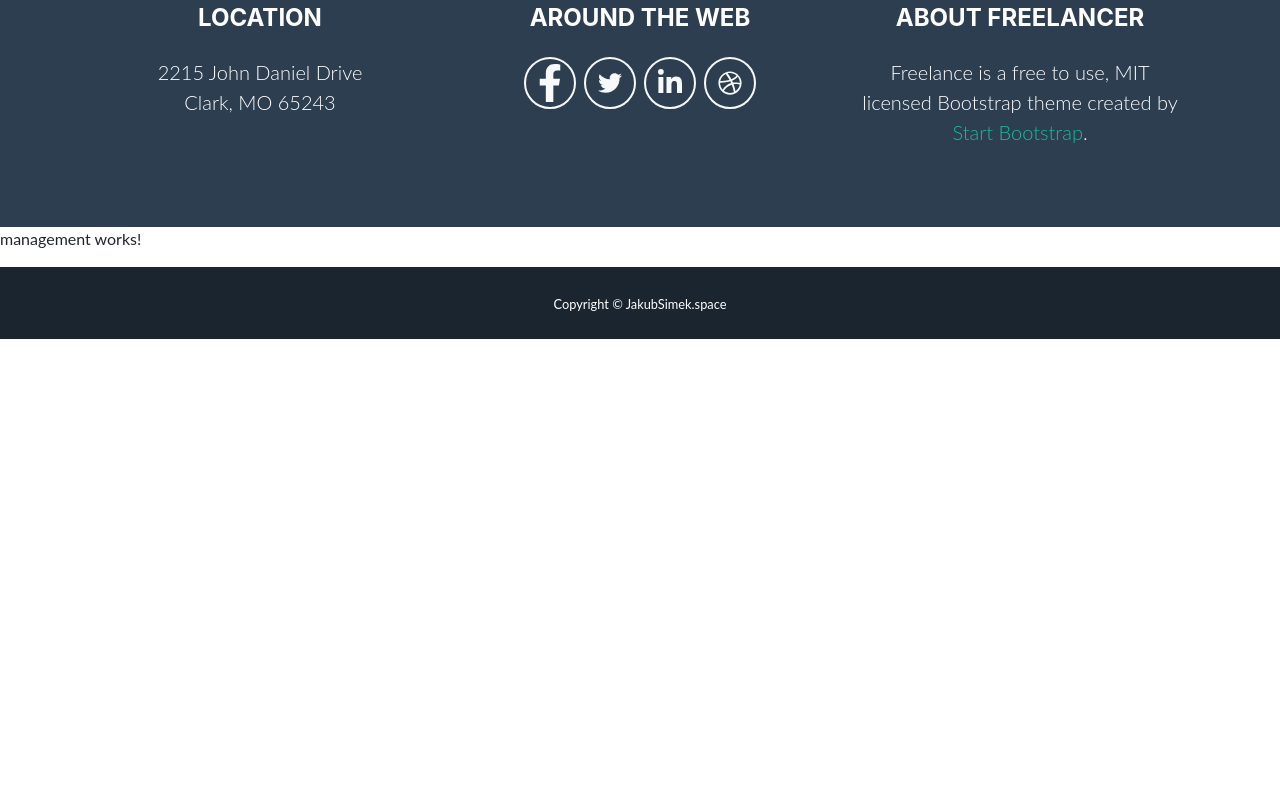
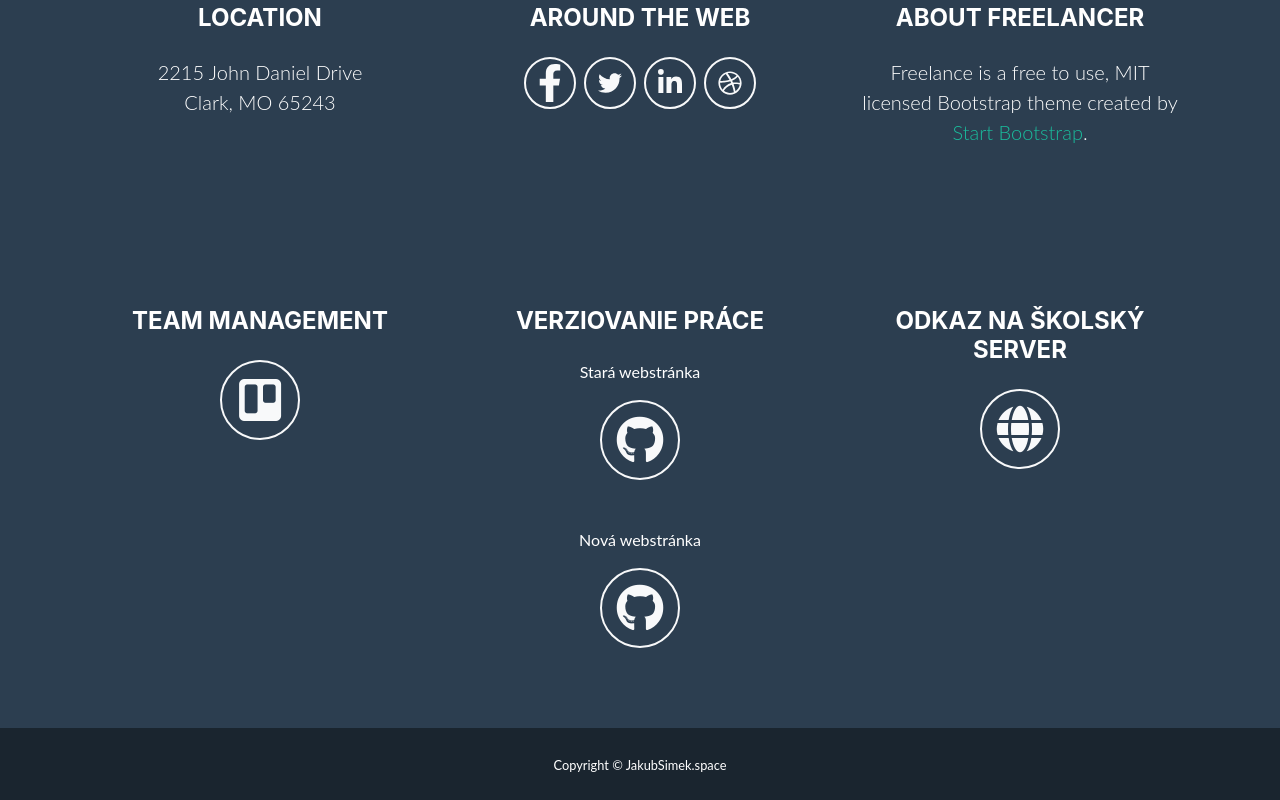
Before and after one commit to xSimekj1/TP2020, an Angular app in the folder web/: page / in a window 1280 px wide. Shown: the part 2560-3360 px from the top of the page. Before the commit the page ends 2899 px from the top, so only its background shows below. Built offline with nearby package versions, Linux system fonts and the light colour scheme.

Commit message:
update management structure

```diff
--- a/web/src/app/components/landingpage/management/management.component.html
+++ b/web/src/app/components/landingpage/management/management.component.html
@@ -1 +1,32 @@
-<p>management works!</p>
+<footer class="footer text-center">
+    <div class="container">
+        <div class="row">
+            <!-- Footer Location-->
+            <div class="col-lg-4 mb-5 mb-lg-0">
+                <h4 class="text-uppercase mb-4">Team management</h4>
+                <a class="btn btn-outline-light btn-social mx-1" href="https://trello.com/b/guamnLr4/1ing-t%C3%ADmov%C3%A9-projekty" target="_blank">
+                    <i class="fab fa-trello link"></i>
+                </a>
+            </div>
+            <!-- Footer Social Icons-->
+            <div class="col-lg-4 mb-5 mb-lg-0">
+                <h4 class="text-uppercase mb-4">Verziovanie práce</h4>
+                <p>Stará webstránka</p>
+                <a class="btn btn-outline-light btn-social mx-1 mb-5" href="https://github.com/xSimekj1/TP2019" target="_blank">
+                    <i class="fab fa-github link"></i>
+                </a>
+                <p>Nová webstránka</p>
+                <a class="btn btn-outline-light btn-social mx-1" href="https://github.com/xSimekj1/TP2020" target="_blank">
+                    <i class="fab fa-github link"></i>
+                </a>
+            </div>
+            <!-- Footer About Text-->
+            <div class="col-lg-4">
+                <h4 class="text-uppercase mb-4">Odkaz na školský server</h4>
+                <a class="btn btn-outline-light btn-social mx-1" href="http://student.interes.group:8080/login" target="_blank">
+                    <i class="fas fa-globe link"></i>
+                </a>
+            </div>
+        </div>
+    </div>
+</footer>
--- a/web/src/app/components/landingpage/management/management.component.scss
+++ b/web/src/app/components/landingpage/management/management.component.scss
@@ -0,0 +1,6 @@
+
+.btn-social {
+    font-size: 3rem;
+    width: 5rem;
+    height: 5rem;
+}
```
